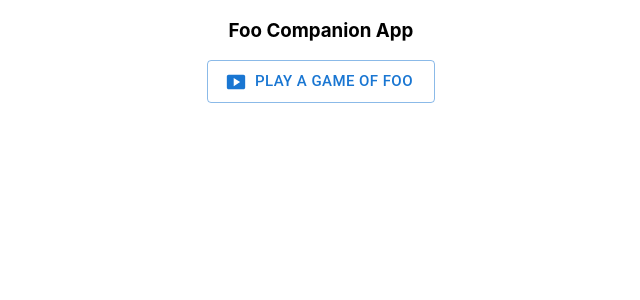
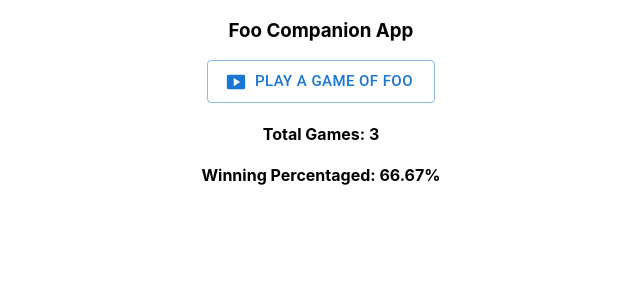
Before and after one commit to tsteelematc/foo-23f, a React (Create React App) app: page /#/ in a window 1280 px wide. Shown: the top 300 px of the page, without its empty margins (319-959 px from the left). Built offline with nearby package versions, Linux system fonts and the light colour scheme.

Commit message:
Got lifted state working...
But whoa, a lot to go over...

Need to think about a smooth way to deliver all this...

Maybe starting with a review of useState() ? ? ?

```diff
--- a/src/App.tsx
+++ b/src/App.tsx
@@ -1,4 +1,4 @@
-import React from 'react';
+import React, { useState } from 'react';
 import logo from './logo.svg';
 import './App.css';
 
@@ -11,10 +11,33 @@ import { Home } from './Home';
 import { Setup } from './Setup';
 import { Play } from './Play';
 
+import {
+  GameResult
+  , getWinningPercentageDisplay
+  , addGameResult
+} from './game-results';
+
+const dummyGameResults: GameResult[] = [
+  true
+  , false
+  , true
+  // , true
+];
+
+const App = () => {
+
+  const [gameResults, setGameResults] = useState<GameResult[]>(dummyGameResults);
+
+  const addNewGameResult = (newGameResult: GameResult) => setGameResults(
+    addGameResult(gameResults, newGameResult)
+  );
+
   const router = createHashRouter([
     {
       path: "/",
-    element: <Home />,
+      element: <Home
+        wp={getWinningPercentageDisplay(gameResults)}
+      />,
     },
     {
       path: "/setup",
@@ -22,12 +45,12 @@ const router = createHashRouter([
     },
     {
       path: "/play",
-    element: <Play />,
+      element: <Play
+        addNewGameResult={addNewGameResult}
+      />,
     },
   ]);
 
-
-const App = () => {
   return (
     <div className="App">
       <RouterProvider router={router} />
--- a/src/Home.tsx
+++ b/src/Home.tsx
@@ -1,8 +1,16 @@
 import Button from '@mui/material/Button';
 import SmartDisplay from '@mui/icons-material/SmartDisplay';
 import { useNavigate } from "react-router-dom";
+import { WinningPercentageDisplay } from './game-results';
+import { FC } from 'react';
 
-export const Home = () => {
+interface HomeProps {
+    wp: WinningPercentageDisplay
+}
+
+export const Home: FC<HomeProps> = ({
+    wp
+}) => {
 
     const navigate = useNavigate();
 
@@ -23,6 +31,12 @@ export const Home = () => {
         >
             Play a Game of Foo
         </Button>
+        <h4>
+            Total Games: {wp.totalGames}
+        </h4>
+        <h4>
+            Winning Percentaged: {wp.winningPercentage}
+        </h4>
         </>
     );
 };
--- a/src/Play.tsx
+++ b/src/Play.tsx
@@ -1,7 +1,13 @@
 import Button from '@mui/material/Button';
 import { useNavigate } from "react-router-dom";
+import { FC } from 'react';
+import { GameResult } from './game-results';
 
-export const Play = () => {
+interface PlayProps {
+    addNewGameResult: (r: GameResult) => void
+}
+
+export const Play: FC<PlayProps> = ({addNewGameResult}) => {
 
     const nav = useNavigate();
 
@@ -14,10 +20,25 @@ export const Play = () => {
             variant="outlined"
             size="large"
             onClick={
-                () => nav(-2)
+                () => {
+                    addNewGameResult(true);
+                    nav(-2);
+                }
             }
         >
-            Done
+            I Won
+        </Button>
+        <Button
+            variant="outlined"
+            size="large"
+            onClick={
+                () => {
+                    addNewGameResult(false);
+                    nav(-2);
+                }
+            }
+        >
+            I Lost
         </Button>
         </>
     );
--- /dev/null
+++ b/src/game-results.ts
@@ -0,0 +1,28 @@
+export type GameResult = boolean;
+
+export const addGameResult = (results: GameResult[], newResult: GameResult): GameResult[] => [
+    ...results
+    , newResult
+];
+
+export type WinningPercentageDisplay = {
+    totalGames: number;
+    winningPercentage: string;
+};
+
+export const getWinningPercentageDisplay = (results: GameResult[]): WinningPercentageDisplay => {
+
+    const wins = results.filter(x => x).length;
+    const totalGames = results.length;
+    const winningPercentage = totalGames > 0
+        ? (wins / totalGames) * 100
+        : 0
+    ;
+
+    // console.log(wins, results.length);
+
+    return {
+        totalGames
+        , winningPercentage: `${winningPercentage.toFixed(2)}%`
+    };
+};
```
Lines whose indentation alone changed are shown as unchanged.
